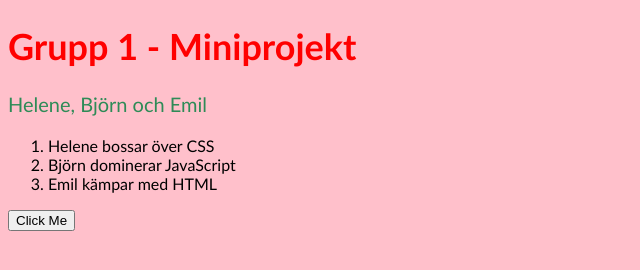
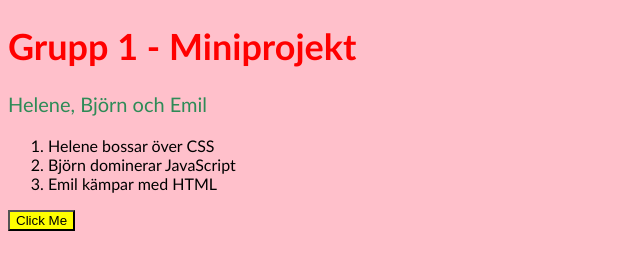
Before and after one commit to prophellen/MiniProjekt, a plain HTML site: page index.html in a window 1280 px wide. Shown: the whole page, without its empty margins (0-640 px from the left). Drawn offline with Linux system fonts and the light colour scheme.

Commit message:
Changed buttoncolor

```diff
--- a/main.css
+++ b/main.css
@@ -16,3 +16,7 @@ body {
     background-color: pink;
 
 }
+
+button {
+    background-color: yellow;
+}
```
